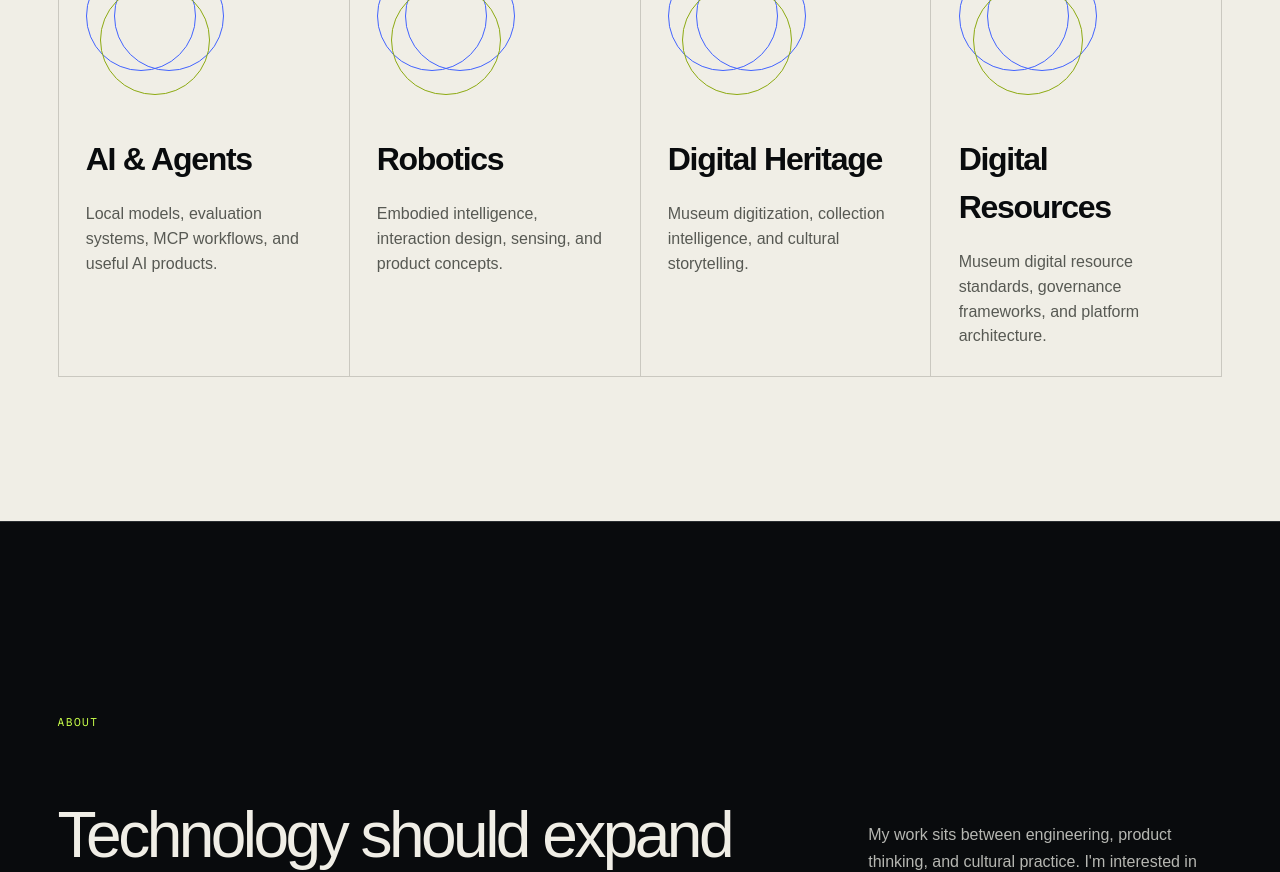
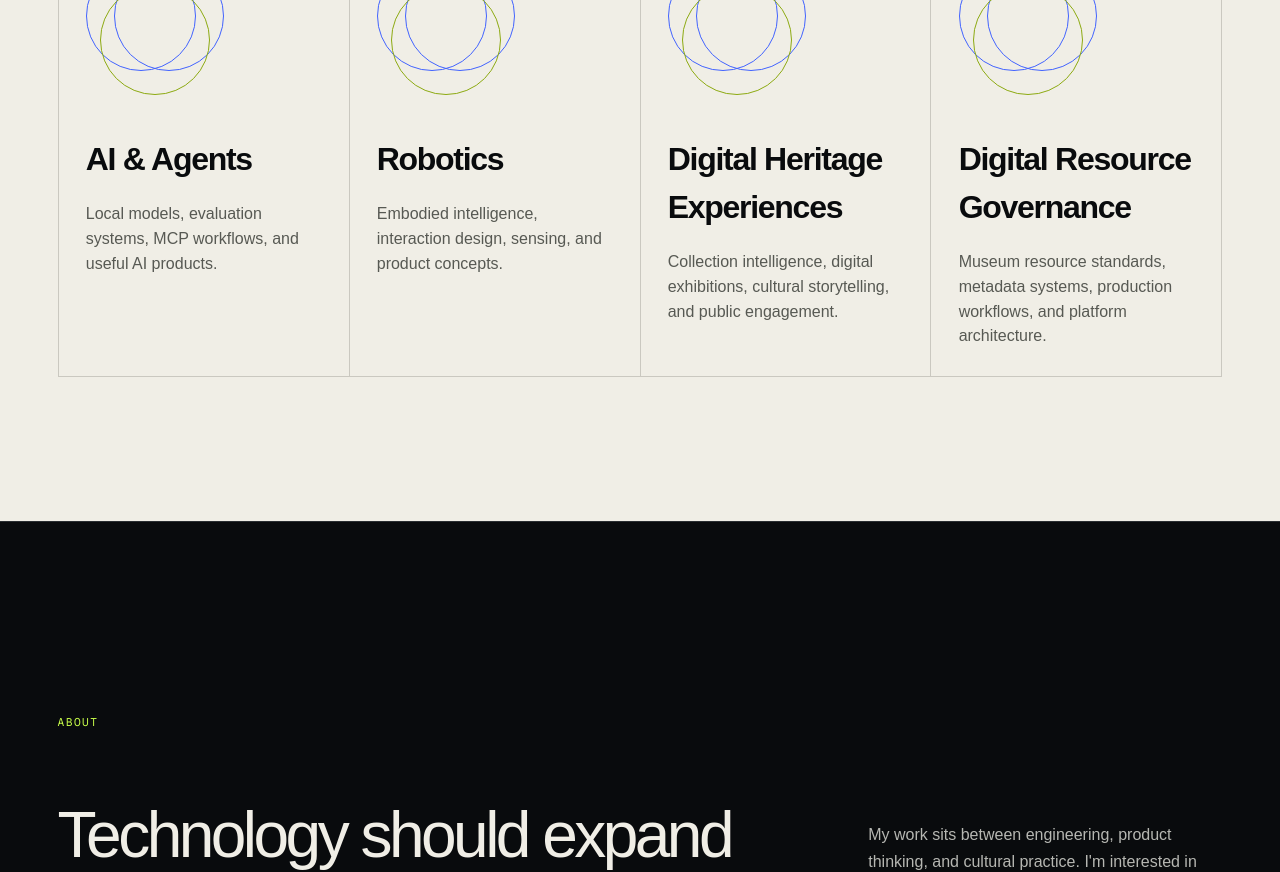
Before and after one commit to midorigb/homepage, a Next.js app: page / in a window 1280 px wide. Shown: the part 2840-3712 px from the top of the page. Built offline with nearby package versions, Linux system fonts and the light colour scheme.

Commit message:
Separate digital heritage and resource governance

```diff
--- a/app/portfolio-page.tsx
+++ b/app/portfolio-page.tsx
@@ -49,8 +49,8 @@ const content = {
     capabilities: [
       ["01", "AI & Agents", "Local models, evaluation systems, MCP workflows, and useful AI products."],
       ["02", "Robotics", "Embodied intelligence, interaction design, sensing, and product concepts."],
-      ["03", "Digital Heritage", "Museum digitization, collection intelligence, and cultural storytelling."],
-      ["04", "Digital Resources", "Museum digital resource standards, governance frameworks, and platform architecture."],
+      ["03", "Digital Heritage Experiences", "Collection intelligence, digital exhibitions, cultural storytelling, and public engagement."],
+      ["04", "Digital Resource Governance", "Museum resource standards, metadata systems, production workflows, and platform architecture."],
     ],
     aboutEyebrow: "About",
     aboutHeading:
@@ -113,8 +113,8 @@ const content = {
     capabilities: [
       ["01", "AI 与智能体", "本地模型、评测系统、MCP 工作流，以及真正有用的 AI 产品。"],
       ["02", "机器人", "具身智能、交互设计、环境感知与产品概念。"],
-      ["03", "数字文化遗产", "博物馆数字化、藏品智能与文化叙事。"],
-      ["04", "数字资源", "制定博物馆数字资源标准规范，构建资源治理体系与管理平台。"],
+      ["03", "数字文化体验", "藏品知识化、数字展览、文化叙事与公众交互体验。"],
+      ["04", "数字资源治理", "博物馆数字资源标准、元数据体系、生产流程与平台架构。"],
     ],
     aboutEyebrow: "关于我",
     aboutHeading: "技术应当拓展人们理解、创造与体验世界的方式。",
```
Also changed, not shown: 1 other file (tests, documents, lock files or other folders).
